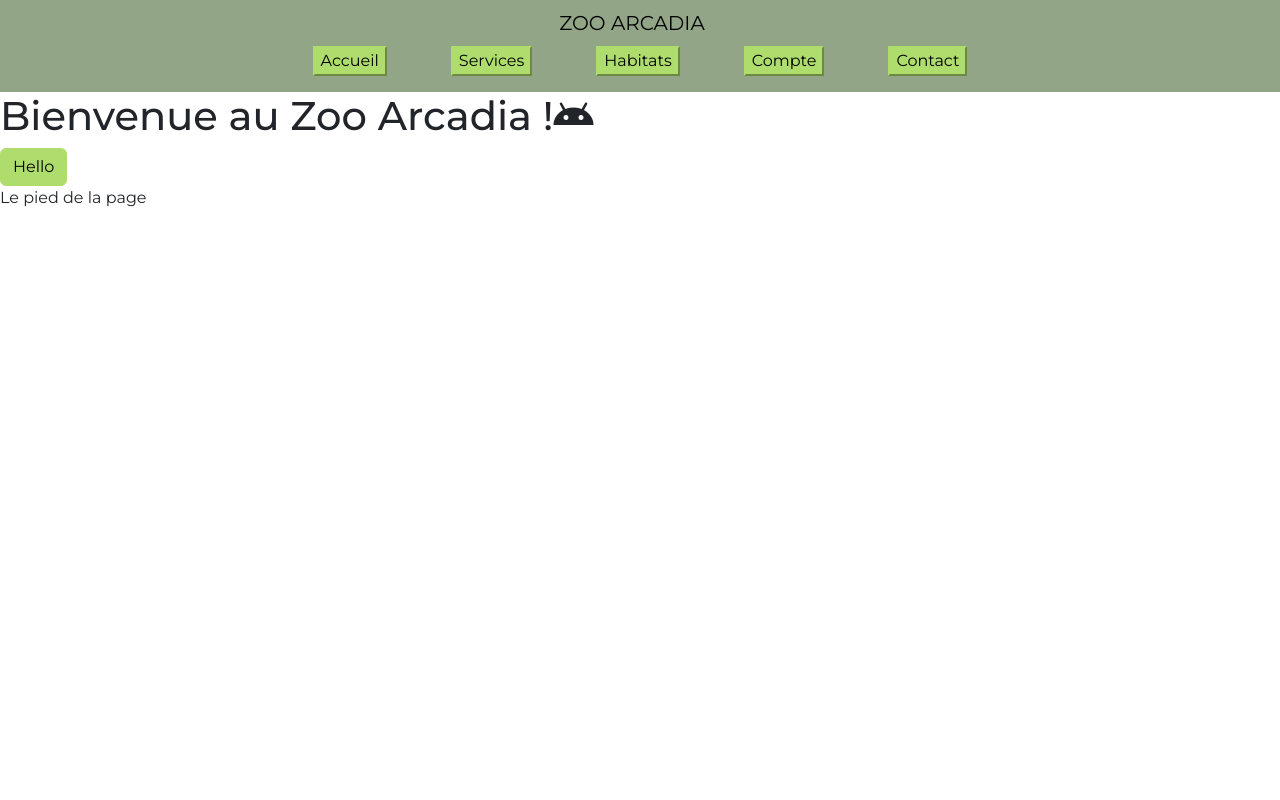
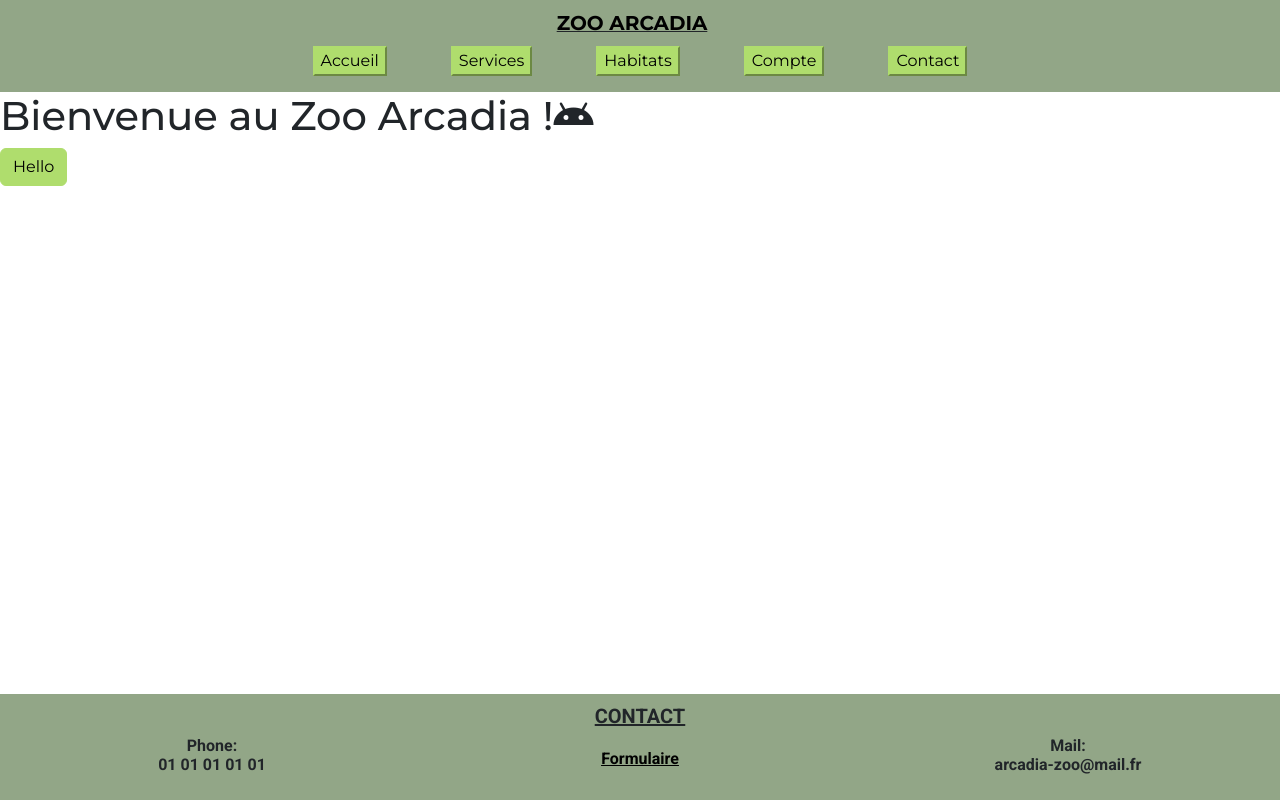
Before and after one commit to sekou78/zooArcadiaFront, a website with bundled scripts: page index.html in a window 1280 px wide. Built offline with nearby package versions, Linux system fonts and the light colour scheme; files whose address does not match are found by name.

Commit message:
Mise en place du footer + la font family

```diff
--- a/index.html
+++ b/index.html
@@ -35,7 +35,8 @@
             <span class="navbar-toggler-icon"></span>
           </button>
 
-          <div class="text-center col order-lg-1">
+          <div
+            class="text-center col order-lg-1 fw-bold text-decoration-underline titre">
             <a class="navbar-brand" href="/">ZOO ARCADIA</a>
           </div>
 
@@ -89,7 +90,30 @@
       <!--Le contenu de la page sera injectée ici -->
     </main>
 
-    <footer>Le pied de la page</footer>
+    <footer class="bg-dark text-center footer">
+      <div class="row">
+        <div class="col-12">
+          <h3 class="fs-5 fw-bold text-decoration-underline">CONTACT</h3>
+        </div>
+        <div class="col-4">
+          <h3 class="fs-6 fw-bold">
+            Phone:
+            <p>01 01 01 01 01</p>
+          </h3>
+        </div>
+        <div class="col-4 align-self-center">
+          <h3 class="fs-6 fw-bold text-decoration-underline">
+            <a href="#" class="text-black"> Formulaire </a>
+          </h3>
+        </div>
+        <div class="col-4">
+          <h3 class="fs-6 fw-bold">
+            Mail:
+            <p>arcadia-zoo@mail.fr</p>
+          </h3>
+        </div>
+      </div>
+    </footer>
 
     <script type="module" src="Router/Router.js"></script>
     <script src="node_modules/bootstrap/dist/js/bootstrap.bundle.min.js"></script>
--- a/scss/main.scss
+++ b/scss/main.scss
@@ -1,2 +1,26 @@
 @import url("/node_modules/bootstrap-icons/font/bootstrap-icons.css");
 @import "custom";
+
+html {
+  position: relative;
+  min-height: 100%;
+}
+
+header.titre {
+  font-family: $font-family-sans-serif;
+}
+
+footer {
+  font-family: $font-family-serif;
+}
+
+main {
+  margin-bottom: 100px;
+}
+
+footer.footer {
+  padding: 10px;
+  position: absolute;
+  bottom: 0;
+  width: 100%;
+}
```
Also changed, not shown: scss/main.css, 1 other file.
